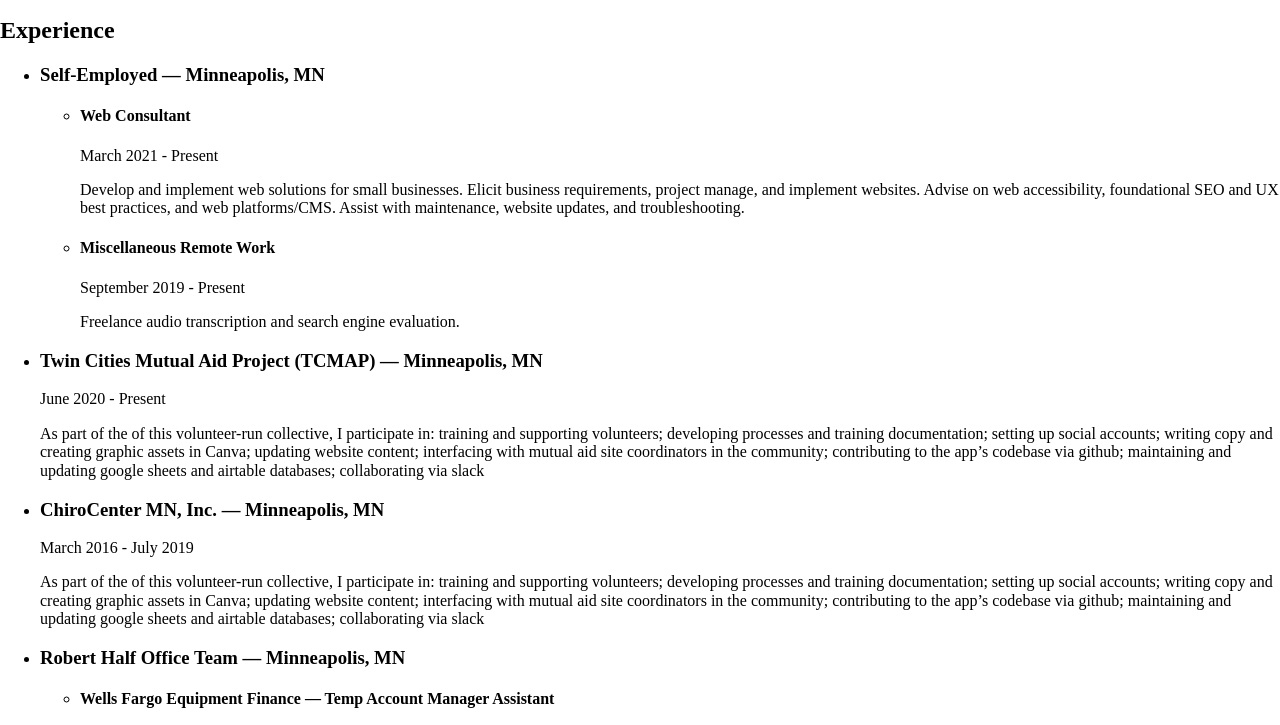
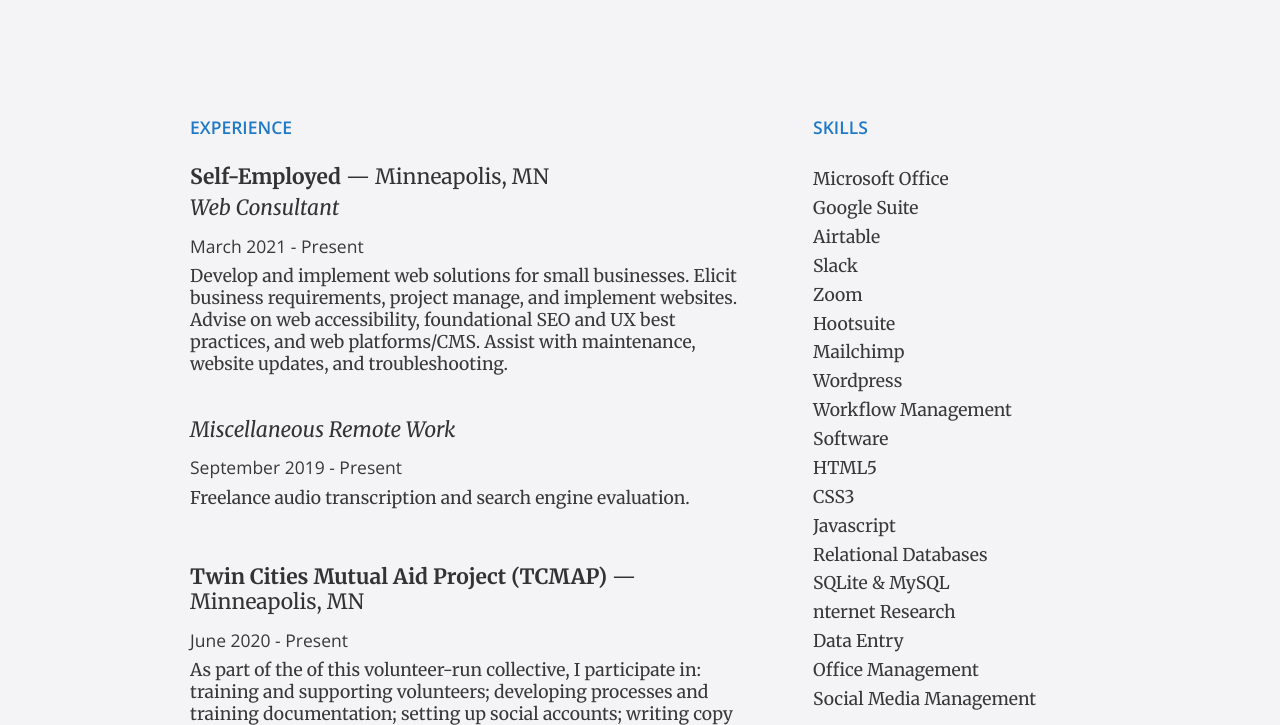
Before and after one commit to teroknora/teroknora.github.io, a plain HTML site: page resume.html in a window 1280 px wide. Shown: the part 246-971 px from the top of the page. Drawn offline with nearby package versions, Linux system fonts and the light colour scheme; files that its build step writes are made by us from their sources.

Commit message:
correct files paths

```diff
--- a/resume.html
+++ b/resume.html
@@ -2,8 +2,8 @@
 <html lang="en">
     <head>
         <meta name="viewport" content="width=device-width, initial-scale=0.86, maximum-scale=5.0, minimum-scale=0.86">
-        <link rel="stylesheet" href="normalize.css">
-        <link rel="stylesheet" href="resume.html">
+        <link rel="stylesheet" href="styles/normalize.css">
+        <link rel="stylesheet" href="styles/resume.css">
         <link rel="preconnect" href="https://fonts.googleapis.com">
         <link rel="preconnect" href="https://fonts.gstatic.com" crossorigin>
         <script src="resume.js"></script>
```
